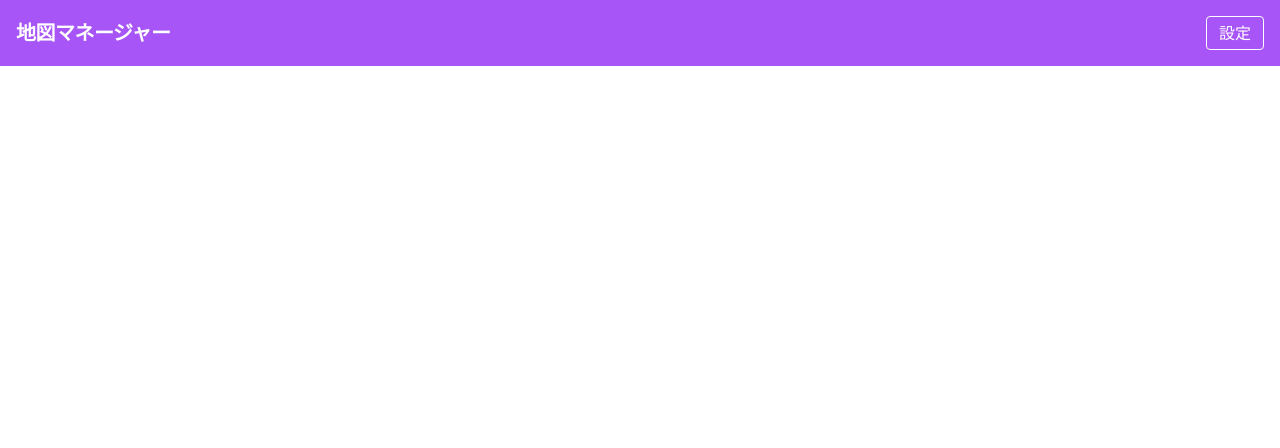
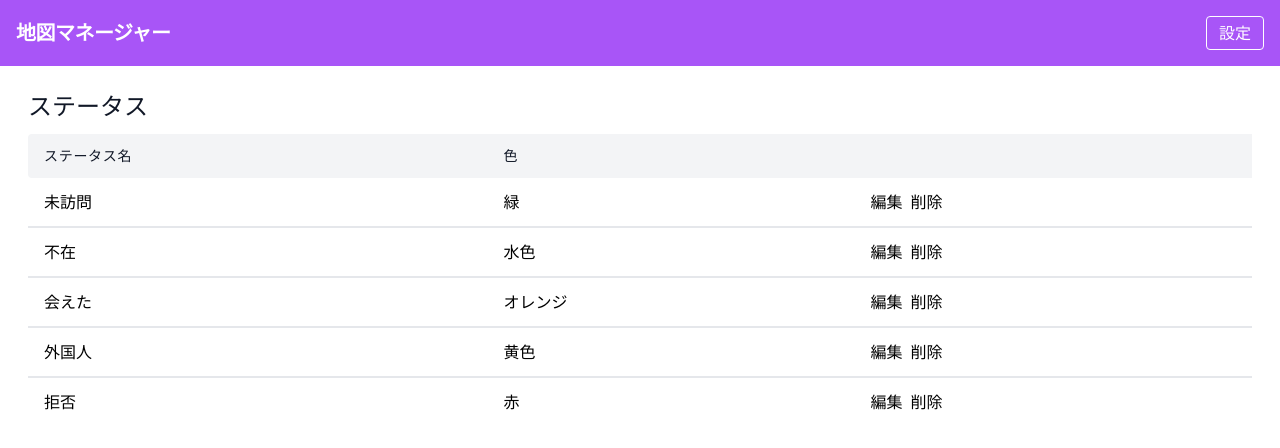
Before and after one commit to ItIsSunny385/chizu-manager, a Next.js app: page /setting in a window 1280 px wide. Shown: the top 448 px of the page. Built offline with nearby package versions, Linux system fonts and the light colour scheme.

Commit message:
設定の画面を作成

```diff
--- a/pages/setting.tsx
+++ b/pages/setting.tsx
@@ -1,7 +1,70 @@
 import type { NextPage } from "next";
 
+const statuses = [
+  { name: "未訪問", color: "緑" },
+  { name: "不在", color: "水色" },
+  { name: "会えた", color: "オレンジ" },
+  { name: "外国人", color: "黄色" },
+  { name: "拒否", color: "赤" },
+];
+
 const Setting: NextPage = () => {
-  return <></>;
+  return (
+    <>
+      <div className="my-5">
+        <div className="my-3">
+          <h2 className="text-2xl font-medium title-font mb-2 text-gray-900">
+            ステータス
+          </h2>
+        </div>
+        <table className="table-auto w-full text-left whitespace-no-wrap">
+          <thead>
+            <tr>
+              <th className="px-4 py-3 title-font tracking-wider font-medium text-gray-900 text-sm bg-gray-100 rounded-tl rounded-bl">
+                ステータス名
+              </th>
+              <th className="px-4 py-3 title-font tracking-wider font-medium text-gray-900 text-sm bg-gray-100">
+                色
+              </th>
+              <th className="px-4 py-3 title-font tracking-wider font-medium text-gray-900 text-sm bg-gray-100"></th>
+            </tr>
+          </thead>
+          <tbody>
+            {statuses.map((x, i) => (
+              <tr>
+                <td
+                  className={`${
+                    i !== 0 ? "border-t-2 border-gray-200" : ""
+                  } px-4 py-3`}
+                >
+                  {x.name}
+                </td>
+                <td
+                  className={`${
+                    i !== 0 ? "border-t-2 border-gray-200" : ""
+                  } px-4 py-3`}
+                >
+                  {x.color}
+                </td>
+                <td
+                  className={`${
+                    i !== 0 ? "border-t-2 border-gray-200" : ""
+                  } px-4 py-3`}
+                >
+                  <span>
+                    <a href="#">編集</a>
+                  </span>
+                  <span className="ml-2">
+                    <a href="#">削除</a>
+                  </span>
+                </td>
+              </tr>
+            ))}
+          </tbody>
+        </table>
+      </div>
+    </>
+  );
 };
 
 export default Setting;
```
